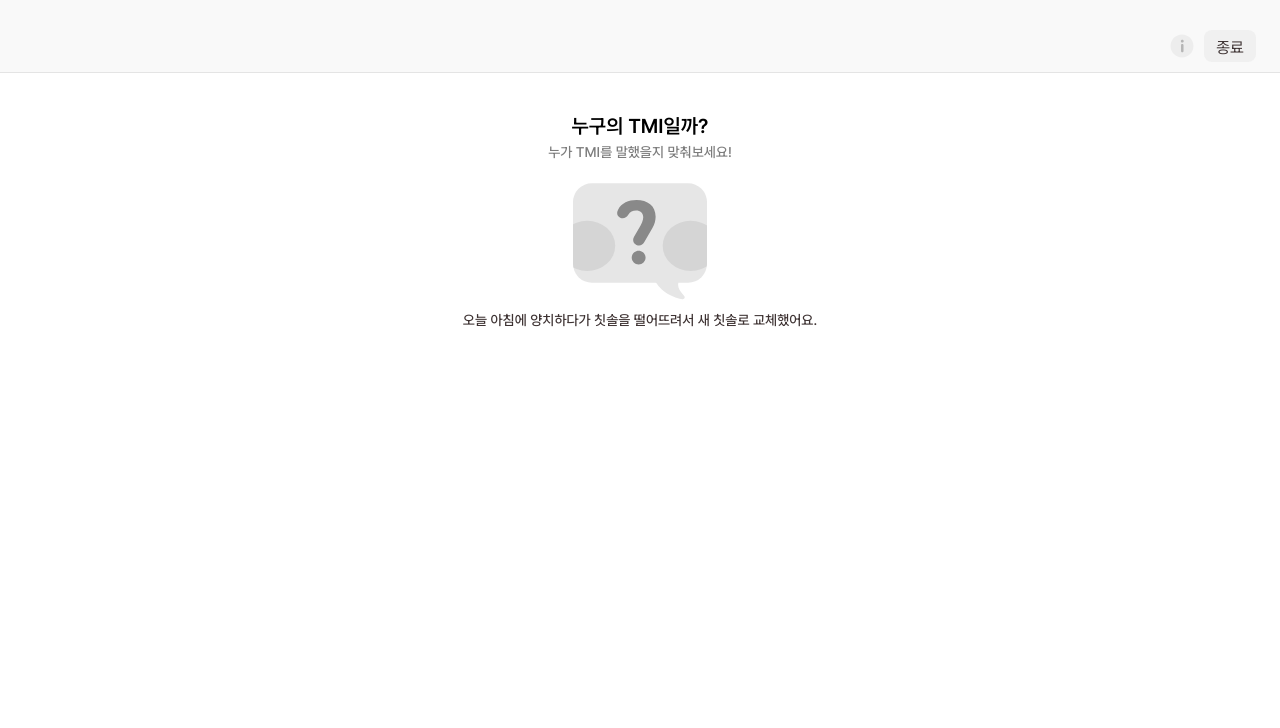
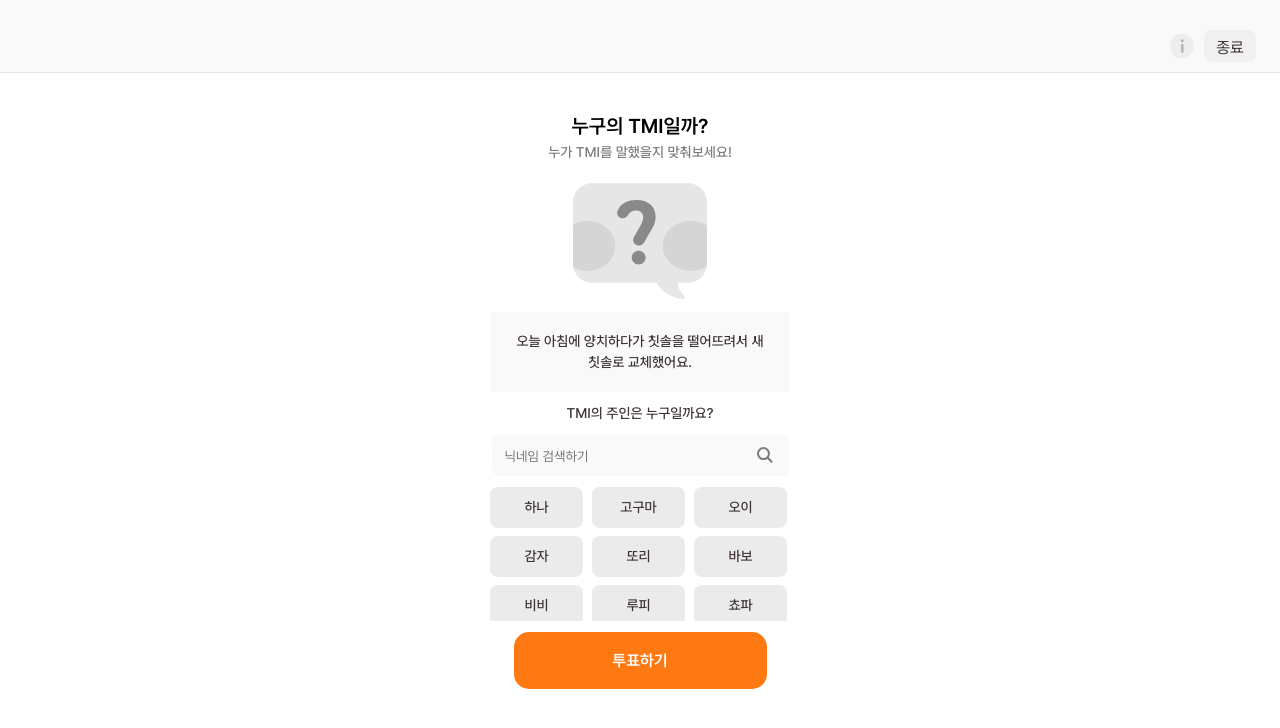
Before and after one commit to IT-s-Time-6Team/FE, a React (Vite) app: page /tmi/vote in a window 1280 px wide. Shown: the top 728 px of the page. Built offline with nearby package versions, Linux system fonts and the light colour scheme; no server answers.

Commit message:
feat: 닉네임 검색창 생성

```diff
--- a/src/pages/tmiVote/TmiVotePage.tsx
+++ b/src/pages/tmiVote/TmiVotePage.tsx
@@ -7,8 +7,26 @@ import { ModalPortal } from '@components/shared/ModalPortal';
 import InviteModal from '@components/chatRoom/InviteModal';
 import { Title, SubTitle } from '@components/shared/TextStyles';
 import styled from '@emotion/styled';
+import searchIcon from '@assets/v2/search.svg';
+import Button from '@components/chatRoomExit/Button';
+const nicknames = [
+  '하나',
+  '고구마',
+  '오이',
+  '감자',
+  '또리',
+  '바보',
+  '비비',
+  '루피',
+  '쵸파',
+  '고기',
+  '쿠키',
+];
+
 const TmiVotePage = () => {
   const [isInviteOpen, setIsInviteOpen] = useState<boolean>(false);
+  const [selectedIdx, setSelectedIdx] = useState(null);
+
   return (
     <ChatRoomContainer>
       <ChatRoomHeader>
@@ -20,8 +38,22 @@ const TmiVotePage = () => {
         <SubTitle>누가 TMI를 말했을지 맞춰보세요!</SubTitle>
       </Header>
       <img src={questionIcon} />
-
-      <TmiText>오늘 아침에 양치하다가 칫솔을 떨어뜨려서 새 칫솔로 교체했어요.</TmiText>
+      <GrayBox>
+        <TmiText>오늘 아침에 양치하다가 칫솔을 떨어뜨려서 새 칫솔로 교체했어요.</TmiText>
+      </GrayBox>
+      <TmiText>TMI의 주인은 누구일까요?</TmiText>
+      <SearchBox>
+        <Input placeholder='닉네임 검색하기' />
+        <img src={searchIcon} />
+      </SearchBox>
+      <NicknameBox>
+        {nicknames.map((item, idx) => (
+          <Nickname key={item} isSelected={selectedIdx === idx} onClick={() => setSelectedIdx(idx)}>
+            <TmiText>{item}</TmiText>
+          </Nickname>
+        ))}
+      </NicknameBox>
+      <Button text='투표하기' />
       {isInviteOpen && (
         <ModalPortal>
           <InviteModal onClose={() => setIsInviteOpen(false)} roomId='sdfs3' />
@@ -33,9 +65,51 @@ const TmiVotePage = () => {
 export default TmiVotePage;
 const InfoButton = styled.img`
   width: 24px;
-  height: 24px;
+  min-height: 24px;
   cursor: pointer;
 `;
 const TmiText = styled(SubTitle)`
   color: #3e3333;
+  text-align: center;
+  line-height: 150%;
 `;
+const GrayBox = styled.div`
+  width: 300px;
+  height: 80px;
+  background-color: #f9f9f9;
+  padding: 19px 24px;
+  borderradius: 12px;
+`;
+const SearchBox = styled.div`
+  width: 297px;
+  height: 41px;
+  padding: 10px 13px;
+  border-radius: 8px;
+  background: #f9f9f9;
+  box-sizing: border-box;
+  outline: none;
+  border: none;
+  display: flex;
+  justify-content: space-between;
+`;
+const Input = styled.input`
+  border: none;
+  outline: none;
+  background: #f9f9f9;
+  width: 90%;
+`;
+const NicknameBox = styled.div`
+  width: 300px;
+  height: 134px;
+  display: flex;
+  flex-wrap: wrap;
+  gap: 8px 9px;
+  overflow-y: auto;
+`;
+const Nickname = styled.div`
+  width: 93px;
+  padding: 10px 15px;
+  box-sizing: boreder-box;
+  border-radius: 8px;
+  background: #ebebeb;
+`;
```
Also changed, not shown: src/assets/v2/search.svg (added).
